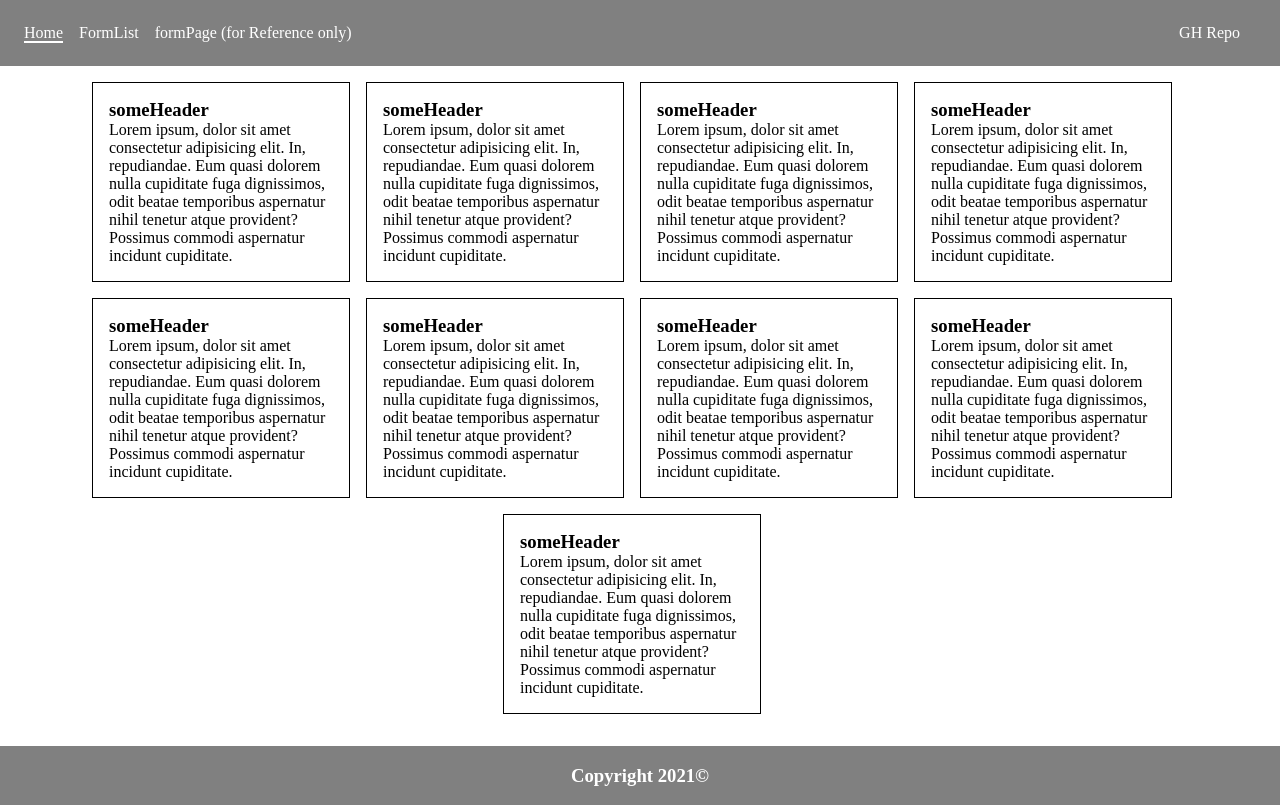
After one commit to alexandershearer/SPD_1.3_PPC_Project, a Flask app: page /formList in a window 1280 px wide. The commit adds this page. Run offline with Flask 2, Linux system fonts and the light colour scheme.

Commit message:
+dynamicPages
there is a dymanic number of pages for the forms. working on getting information over to those pages. close to hooking up to a backend.

```diff
--- a/app.py
+++ b/app.py
@@ -8,9 +8,15 @@ def homepage():
     """A homepage."""
     return render_template('home.html')
 
-@app.route('/formPage')
-def formPage():
-    """Page1."""
+@app.route('/formList')
+def formList():
+    """Form list page"""
+    return render_template('formList.html')
+
+# Dynamic page for individual forms
+@app.route('/formList/<formName>')
+def formPage(formName):
+    """dynamic page for individual forms"""
     return render_template('formPage.html')
 
 if __name__ == '__main__':
--- /dev/null
+++ b/static/styles/formList.css
@@ -0,0 +1,15 @@
+.formList {
+    padding: 1em;
+    justify-content: center;
+    display: flex;
+    flex-wrap: wrap;
+}
+.formItem {
+    border: solid black 1px;
+    width: 20vw;
+    margin: 0 1em 1em 0;
+}
+.formItemContent {
+    color: black;
+    padding: 1em;
+}
--- /dev/null
+++ b/templates/formList.html
@@ -0,0 +1,35 @@
+{% extends 'base.html' %}
+    {% block title %}
+        formsList
+    {% endblock %}
+    {% block head %}
+    <link rel="stylesheet" href="/static/styles/formList.css">
+    {% endblock %}
+    {% block content %}
+    <div class='formListContent'>
+        <div class="formList">
+            <!-- storedForms is json format object w/ info -->
+            {% for form in storedForms %}
+                <div class="formItem">
+                    <a href="/formList/{{form[eventName]}}">
+                        <div class="formItemContent">
+                            <h3>{{form[eventName]}}</h3>
+                            <p>{{form[eventDiscription]}}</p>
+                        </div>
+                    </a>
+                </div>
+            {% endfor %}
+            <!-- Testing Purpose -->
+            {% for num in range(9) %}
+                <div class="formItem">
+                    <a href="/formList/{{num}}">
+                        <div class="formItemContent">
+                            <h3>someHeader</h3>
+                            <p>Lorem ipsum, dolor sit amet consectetur adipisicing elit. In, repudiandae. Eum quasi dolorem nulla cupiditate fuga dignissimos, odit beatae temporibus aspernatur nihil tenetur atque provident? Possimus commodi aspernatur incidunt cupiditate.</p>
+                        </div>
+                    </a>
+                </div>
+            {% endfor %}
+        </div>
+    </div>
+    {% endblock %}
--- a/templates/navbar.html
+++ b/templates/navbar.html
@@ -1,7 +1,8 @@
 <ul class='navbar'>
     <ul class='navLeft'>
         <li><a href="/" id="homeLink">Home</a></li>
-        <li><a href="/formPage">formPage (for Reference only)</a></li>
+        <li><a href="/formList">FormList</a></li>
+        <li><a href="/formList/testForm">formPage (for Reference only)</a></li>
     </ul>
     <ul class='navRight'>
         <li><a href="https://github.com/alexandershearer/SPD_1.3_PPC_Project">GH Repo</a></li>
```
Also changed, not shown: static/styles/form.css (deleted, +0 -21 lines), static/styles/formPage.css (+21 -0 lines), templates/form.html (deleted, +0 -25 lines), templates/formPage.html (+26 -2 lines).
